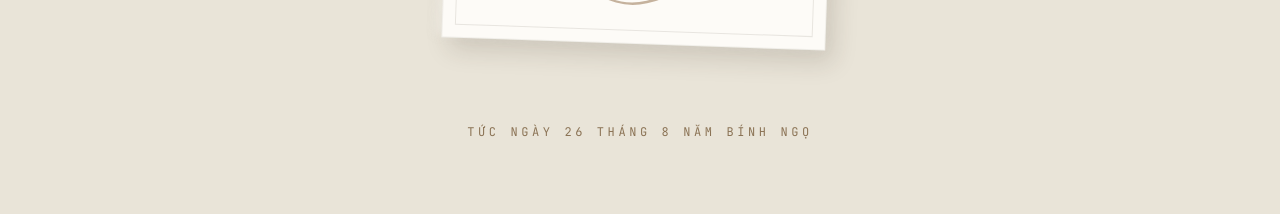
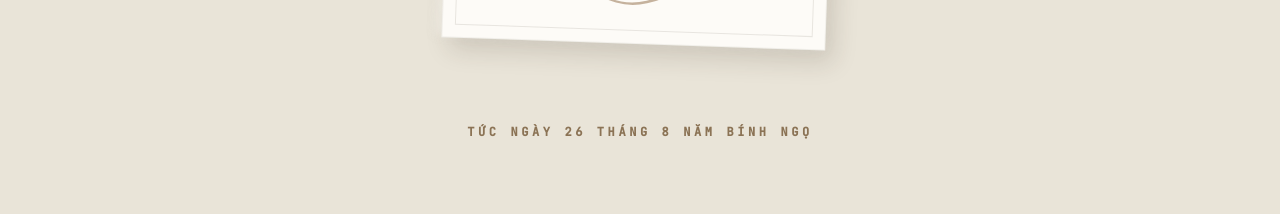
Before and after one commit to lequyn24-sudo/Q-N, a Next.js app: page / in a window 1280 px wide. Shown: the part 5480-5694 px from the top of the page. Built offline with nearby package versions, Linux system fonts and the light colour scheme; a web font is replaced by a local one.

Commit message:
Bold the lunar date in the Timeline section

```diff
--- a/src/components/Timeline.tsx
+++ b/src/components/Timeline.tsx
@@ -103,7 +103,7 @@ export default function Timeline() {
           transition={{ duration: 1, delay: 0.7, ease: "easeOut" }}
           className="mt-20 text-center"
         >
-          <p className="font-jetbrains text-vintage-soft-brown text-[10px] md:text-xs tracking-[0.3em] uppercase">
+          <p className="font-jetbrains font-bold text-vintage-soft-brown text-[10px] md:text-xs tracking-[0.3em] uppercase">
             Tức Ngày 26 Tháng 8 Năm Bính Ngọ
           </p>
         </motion.div>
```
